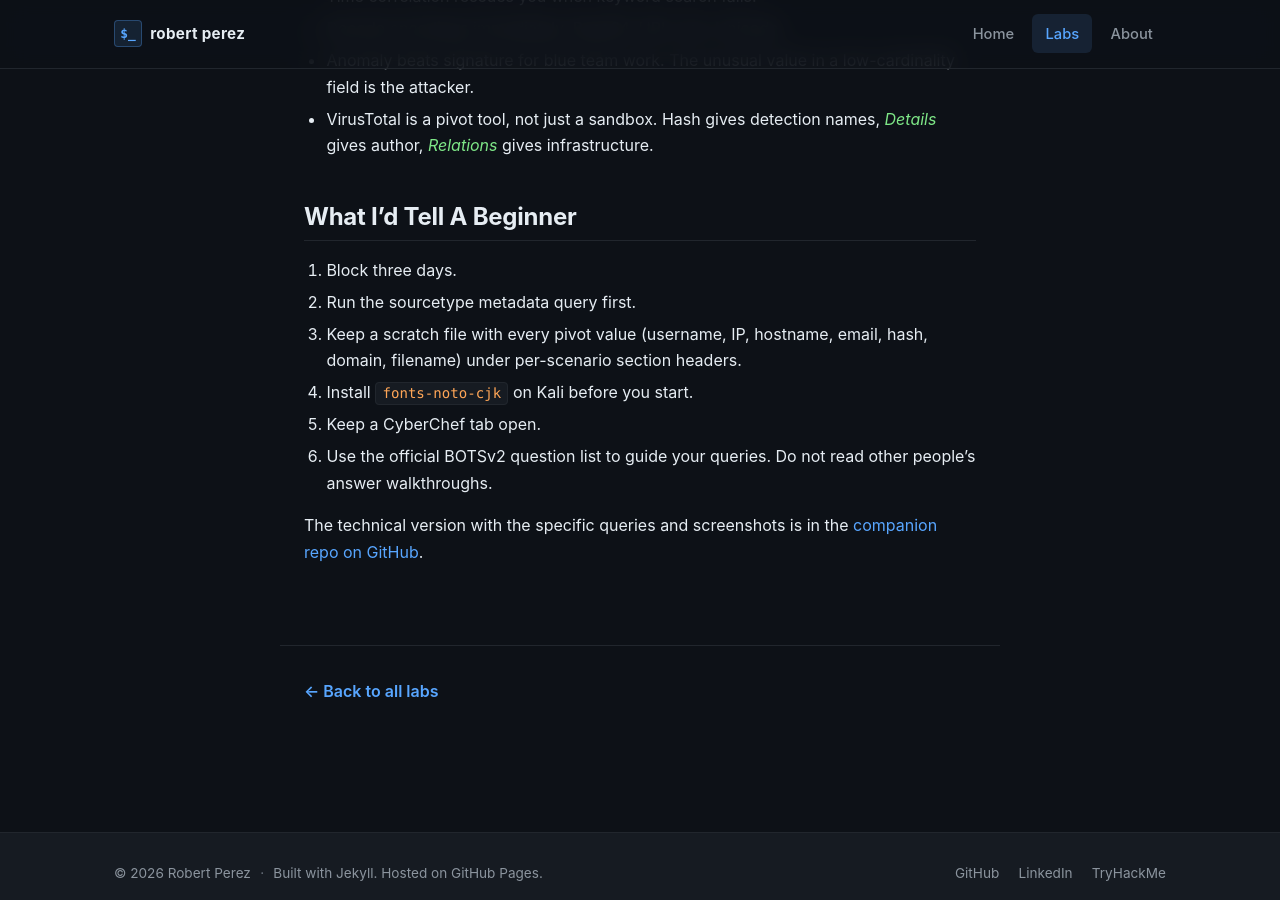
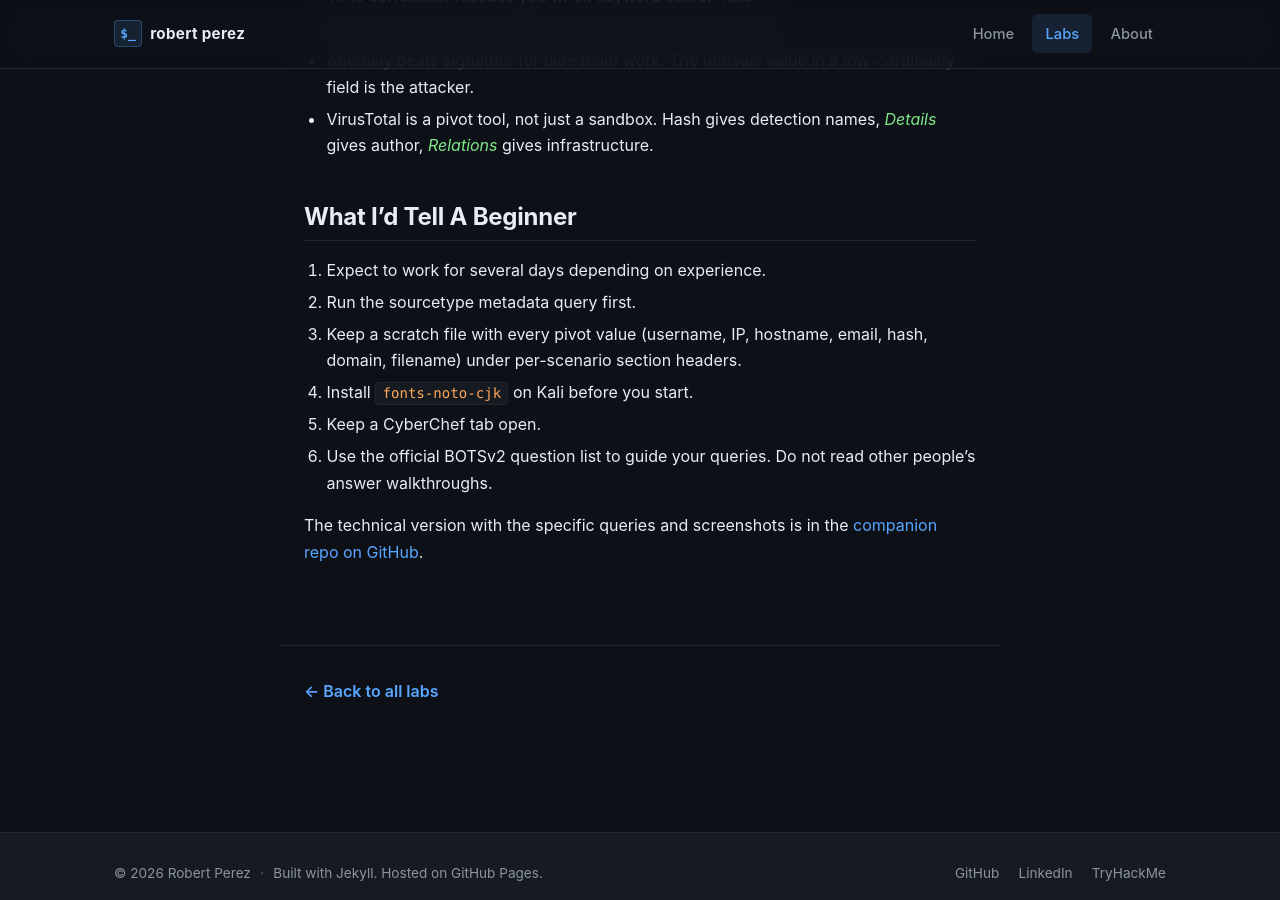
Before and after one commit to barrytd/barrytd.github.io, a Jekyll site: the page built from _labs/splunk-2.md, in a window 1280 px wide and 900 px high, scrolled down 3344 px. Built offline with Jekyll 4.4.1, drawn with Linux system fonts in a browser that asks for light colours.

Commit message:
soften time estimate in splunk 2 beginner tips
Co-Authored-By: Claude Opus 4.7 (1M context) <noreply@anthropic.com>

```diff
--- a/_labs/splunk-2.md
+++ b/_labs/splunk-2.md
@@ -84,7 +84,7 @@ Four queries. Each one needed one value from the previous one. Find a thread, fo
 
 ## What I'd Tell A Beginner
 
-1. Block three days.
+1. Expect to work for several days depending on experience.
 2. Run the sourcetype metadata query first.
 3. Keep a scratch file with every pivot value (username, IP, hostname, email, hash, domain, filename) under per-scenario section headers.
 4. Install `fonts-noto-cjk` on Kali before you start.
```
